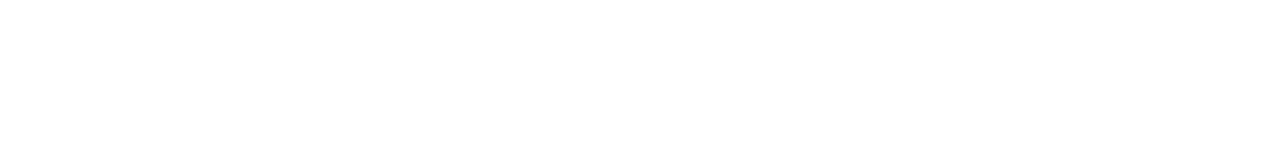
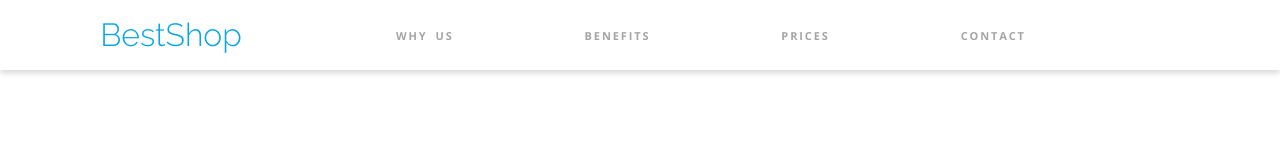
Before and after one commit to klaudiakruba/Warsztat_1_Layout, a plain HTML site: page index.html in a window 1280 px wide. Drawn offline with nearby package versions, Linux system fonts and the light colour scheme; a web font is replaced by a local one.

Commit message:
Utworzenie html oraz css dla sekcji nagłówek

```diff
--- a/css/style.css
+++ b/css/style.css
@@ -1,6 +1,7 @@
 :root {
     --color-primary: #08A6E4;
     --color-primary-shadow: rgba(7, 172, 230, .16);
+    --color-secondary-shadow: rgba(0, 0, 0, 0.16);
     --color-light-grey: #A5A5A5;
     --color-black: #000;
     --color-redish: #FB3B64;
@@ -22,3 +23,63 @@ html {
 body {
     font-family: var(--primary-font-family);
 }
+
+
+/*** FIRST SECTION ***/
+/* HEADER */
+
+.first-section {
+    width: 100%;
+    box-shadow: 0 0.3rem 0.6rem var(--color-secondary-shadow);
+    display: flex;
+    justify-content: center;
+    align-items: center;
+}
+
+.container {
+    max-width: 135.2rem;
+}
+
+.first-section-header.container {
+    padding: 1.9rem 0;
+    display: flex;
+    justify-content: space-between;
+    align-items: center;
+}
+
+.logo {
+    color: var(--color-primary);
+    font-size: 3.2rem;
+    font-weight: 300;
+    font-family: 'Raleway', sans-serif;
+    text-decoration: none;
+}
+
+.first-section-nav {
+    padding: 0 13.6rem;
+}
+
+.header-menu {
+    display: flex;
+    gap: 9.5rem;
+
+    word-spacing: 0.328rem;
+    text-transform: uppercase;
+    border: transparent;
+    letter-spacing: 0.1875rem;
+}
+
+.nav-link {
+    color: var(--color-light-grey);
+    font-weight: 700;
+    border-bottom: 0.4rem solid transparent;
+    text-transform: uppercase;
+    padding: 2.8rem 1.8rem 2.2rem;
+    text-decoration: none;
+    font-size: 1.1rem;
+}
+
+.nav-link:hover {
+    color: var(--color-black);
+    border-bottom: 0.4rem solid var(--color-primary);
+}
--- a/index.html
+++ b/index.html
@@ -17,3 +17,23 @@
     <link href="https://fonts.googleapis.com/css2?family=Bungee+Inline&family=Open+Sans:ital,wght@0,400;0,700;1,300&family=Raleway:wght@300;400;700;800&display=swap"
           rel="stylesheet">
 </head>
+<section class="first-section">
+    <header class="first-section-header container">
+        <a href="#" class="logo">BestShop</a>
+        <nav class="first-section-nav">
+            <ul class="header-menu">
+                <li class="nav-element">
+                    <a href="#" class="nav-link">Why us</a>
+                </li>
+                <li class="nav-element">
+                    <a href="#" class="nav-link">Benefits</a>
+                </li>
+                <li class="nav-element">
+                    <a href="#" class="nav-link">Prices</a>
+                </li>
+                <li class="nav-element">
+                    <a href="#" class="nav-link">Contact</a>
+                </li>
+            </ul>
+        </nav>
+    </header>
```
